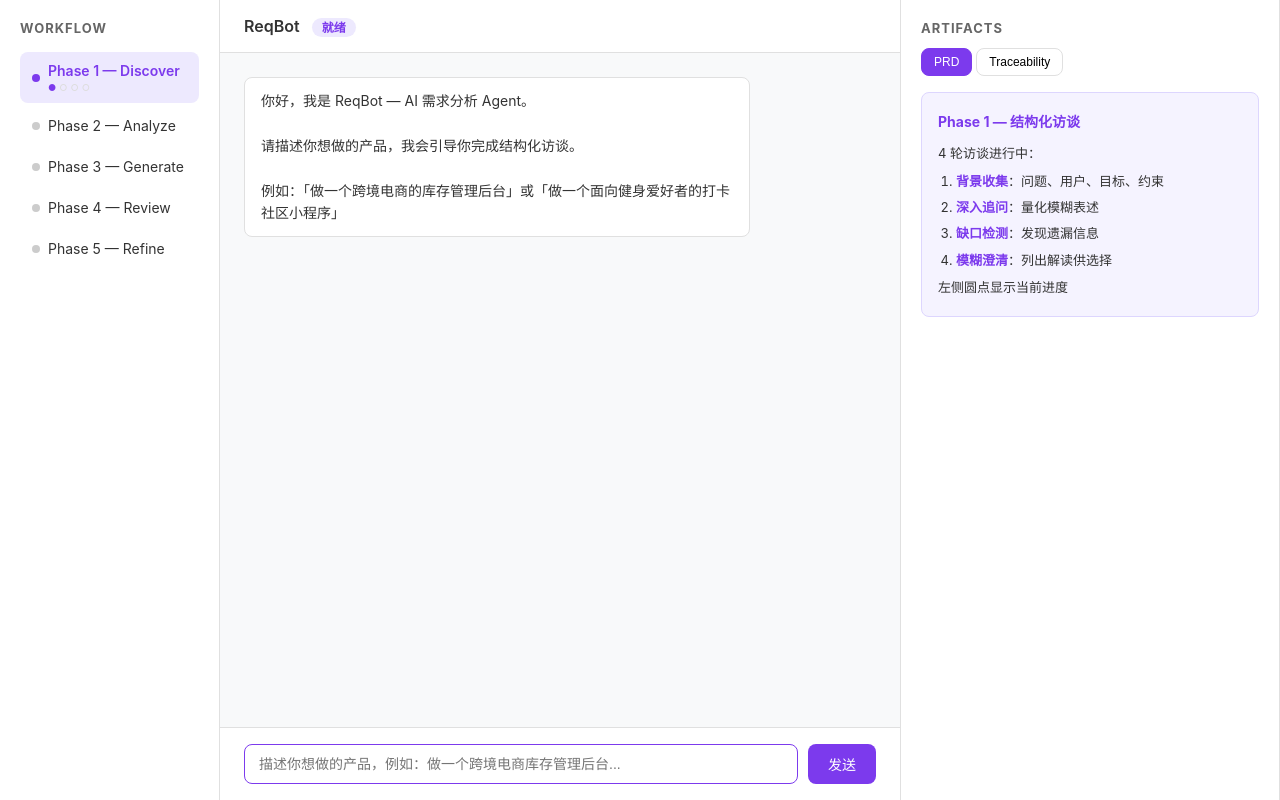
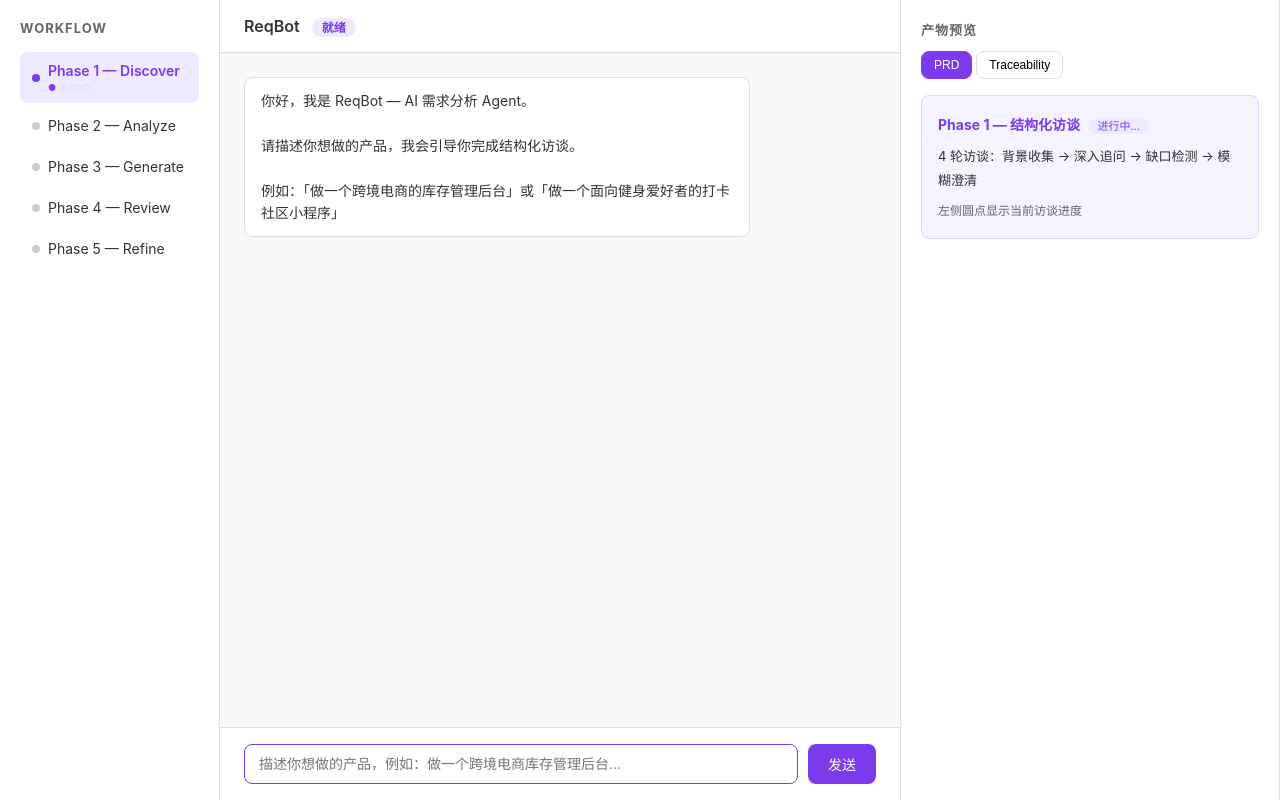
Before and after one commit to gaasingzhang-code/111, a Python web app: template web/templates/index.html in a window 1280 px wide. Run offline with Jinja, Linux system fonts and the light colour scheme; the template is opened without the code that fills it, so the values that code supplies are empty.

Commit message:
fix: 修复导出500错误(slug中文化)、PRD自动续写、右侧面板产物展示

````diff
--- a/web/static/app.js
+++ b/web/static/app.js
@@ -1,4 +1,47 @@
 // ReqBot Web — Frontend Logic
+
+// ── Minimal Markdown renderer (zero dependencies) ──
+function renderMarkdown(text) {
+  if (!text) return '';
+  let html = text
+    // Escape HTML first
+    .replace(/&/g, '&amp;').replace(/</g, '&lt;').replace(/>/g, '&gt;')
+    // Code blocks (``` ... ```)
+    .replace(/```(\w*)\n([\s\S]*?)```/g, '<pre><code>$2</code></pre>')
+    // Inline code
+    .replace(/`([^`]+)`/g, '<code>$1</code>')
+    // Headings
+    .replace(/^#### (.+)$/gm, '<h4>$1</h4>')
+    .replace(/^### (.+)$/gm, '<h3>$1</h3>')
+    .replace(/^## (.+)$/gm, '<h2>$1</h2>')
+    .replace(/^# (.+)$/gm, '<h1>$1</h1>')
+    // Bold and italic
+    .replace(/\*\*\*(.+?)\*\*\*/g, '<strong><em>$1</em></strong>')
+    .replace(/\*\*(.+?)\*\*/g, '<strong>$1</strong>')
+    .replace(/\*(.+?)\*/g, '<em>$1</em>')
+    // Table rows
+    .replace(/^\|(.+)\|$/gm, (line) => {
+      const cells = line.split('|').filter(c => c.trim()).map(c => c.trim());
+      if (/^[-| :]+$/.test(line.replace(/\|/g, ''))) return ''; // separator row
+      const isHeader = cells.length > 0 && !line.includes('---');
+      const tag = isHeader ? 'th' : 'td';
+      return '<tr>' + cells.map(c => `<${tag}>${c}</${tag}>`).join('') + '</tr>';
+    })
+    // Wrap adjacent <tr>s in <table>
+    .replace(/(<tr>[\s\S]*?<\/tr>)+/g, '<table>$&</table>')
+    // Unordered lists
+    .replace(/^- (.+)$/gm, '<li>$1</li>')
+    .replace(/(<li>[\s\S]*?<\/li>)+/g, (m) => m.includes('<table>') ? m : '<ul>' + m + '</ul>')
+    // Ordered lists
+    .replace(/^\d+\. (.+)$/gm, '<li>$1</li>')
+    // Links
+    .replace(/\[([^\]]+)\]\(([^)]+)\)/g, '<a href="$2">$1</a>')
+    // Paragraphs: double newlines
+    .replace(/\n\n/g, '</p><p>')
+    // Line breaks
+    .replace(/\n/g, '<br>');
+  return '<p>' + html + '</p>';
+}
 
 const state = {
   sessionId: null,
@@ -195,8 +238,8 @@ function appendToLastMessage(text) {
 function renderLastMessageMarkdown() {
   const msgs = messagesEl.querySelectorAll('.message.agent[data-raw]');
   const last = msgs[msgs.length - 1];
-  if (last && typeof marked !== 'undefined') {
-    last.innerHTML = marked.parse(last.textContent);
+  if (last) {
+    last.innerHTML = renderMarkdown(last.textContent);
     last.removeAttribute('data-raw');
   }
 }
@@ -253,105 +296,101 @@ async function tryLoadArtifacts() {
   try {
     const resp = await fetch(`/api/session/${state.sessionId}`);
     const data = await resp.json();
+    console.log('tryLoadArtifacts:', data);
 
-    if (data.has_prd && !state.artifacts.prd) {
-      const prdResp = await fetch(`/api/export/${state.sessionId}/prd`);
-      if (prdResp.ok) state.artifacts.prd = await prdResp.text();
-    }
-    if (data.has_review && !state.artifacts.review) {
-      const reviewResp = await fetch(`/api/export/${state.sessionId}/trace`);
-      if (reviewResp.ok) state.artifacts.review = await reviewResp.text();
-    }
+    // Update download links FIRST (always, even if content preview fails)
+    let hasNewArtifact = false;
+    downloadLinks.innerHTML = '';
 
-    // Only update panel when we have actual content
-    if (state.artifacts.prd || state.artifacts.review) {
-      if (state.artifacts.review) {
-        renderArtifactTab('trace');
-        switchArtifactTab('trace');
-      } else if (state.artifacts.prd) {
-        renderArtifactTab('prd');
-        switchArtifactTab('prd');
+    if (data.has_prd) {
+      if (!state.artifacts.prd) {
+        try {
+          const prdResp = await fetch(`/api/export/${state.sessionId}/prd`);
+          if (prdResp.ok) {
+            state.artifacts.prd = await prdResp.text();
+            hasNewArtifact = true;
+          }
+        } catch (e) { console.log('PRD fetch failed:', e); }
       }
-      // Show export button in toolbar
-      if (state.artifacts.prd && exportBtn) {
-        exportBtn.style.display = 'inline-block';
-        exportBtn.href = `/api/export/${state.sessionId}/prd`;
+      if (state.artifacts.prd) {
+        downloadLinks.innerHTML += `<a class="download-btn" href="/api/export/${state.sessionId}/prd" download>下载 PRD (.md)</a>`;
+      } else {
+        downloadLinks.innerHTML += `<a class="download-btn" href="/api/export/${state.sessionId}/prd" download>下载 PRD (.md)</a>`;
       }
     }
 
-    // Update download links
-    downloadLinks.innerHTML = '';
-    if (state.artifacts.prd) {
-      downloadLinks.innerHTML += `<a class="download-btn" href="/api/export/${state.sessionId}/prd" download>下载 PRD (.md)</a>`;
+    if (data.has_review) {
+      if (!state.artifacts.review) {
+        try {
+          const reviewResp = await fetch(`/api/export/${state.sessionId}/trace`);
+          if (reviewResp.ok) {
+            state.artifacts.review = await reviewResp.text();
+            hasNewArtifact = true;
+          }
+        } catch (e) { console.log('Review fetch failed:', e); }
+      }
+      if (state.artifacts.review) {
+        downloadLinks.innerHTML += `<a class="download-btn" href="/api/export/${state.sessionId}/trace" download>下载 追溯矩阵 (.json)</a>`;
+      } else {
+        downloadLinks.innerHTML += `<a class="download-btn" href="/api/export/${state.sessionId}/trace" download>下载 追溯矩阵 (.json)</a>`;
+      }
     }
-    if (state.artifacts.review) {
-      downloadLinks.innerHTML += `<a class="download-btn" href="/api/export/${state.sessionId}/trace" download>下载 追溯矩阵 (.json)</a>`;
+
+    // Show artifact content if newly loaded
+    if (hasNewArtifact && (state.artifacts.prd || state.artifacts.review)) {
+      if (state.artifacts.review) {
+        renderArtifactContentTab('trace');
+        switchArtifactTab('trace');
+      } else {
+        renderArtifactContentTab('prd');
+        switchArtifactTab('prd');
+      }
     }
-  } catch (e) { /* ignore */ }
+  } catch (e) {
+    console.log('tryLoadArtifacts error:', e);
+  }
 }
 
 function renderPhaseGuide(phase) {
-  // Don't overwrite artifact content once we have real artifacts
-  if (state.artifacts.prd || state.artifacts.review) return;
+  // Always show guide in right panel — don't return early for artifacts
+  // (artifact tab switching is handled separately)
 
-  const guides = {
-    1: `<div class="phase-guide">
-      <h4>Phase 1 — 结构化访谈</h4>
-      <p>4 轮访谈进行中：</p>
-      <ol>
-        <li><strong>背景收集</strong>：问题、用户、目标、约束</li>
-        <li><strong>深入追问</strong>：量化模糊表述</li>
-        <li><strong>缺口检测</strong>：发现遗漏信息</li>
-        <li><strong>模糊澄清</strong>：列出解读供选择</li>
-      </ol>
-      <p class="guide-hint">左侧圆点显示当前进度</p>
-    </div>`,
-    2: `<div class="phase-guide">
-      <h4>Phase 2 — 需求分析</h4>
-      <p>Agent 正在自动执行：</p>
-      <ul>
-        <li>MoSCoW 优先级分类</li>
-        <li>5 类边界用例枚举</li>
-        <li>跨需求一致性检查</li>
-      </ul>
-      <p class="guide-hint">完成后此处将展示分析结果</p>
-    </div>`,
-    3: `<div class="phase-guide">
-      <h4>Phase 3 — PRD 生成</h4>
-      <p>正在按 12 章节模板生成完整 PRD...</p>
-      <p class="guide-hint">生成完毕后自动展示，可下载 .md 文件</p>
-    </div>`,
-    4: `<div class="phase-guide">
-      <h4>Phase 4 — 质量审查</h4>
-      <p>正在审计：完整度 / 模糊表述 / 可度量性 / 追溯性</p>
-      <p class="guide-hint">完成后点击「Traceability」查看审计报告</p>
-    </div>`,
-    5: `<div class="phase-guide">
-      <h4>Phase 5 — 最终交付</h4>
-      <p>正在精炼最终 PRD 并生成追溯矩阵...</p>
-    </div>`,
+  const phaseInfo = {
+    1: { title: 'Phase 1 — 结构化访谈', desc: '4 轮访谈：背景收集 → 深入追问 → 缺口检测 → 模糊澄清', status: '进行中...' },
+    2: { title: 'Phase 2 — 需求分析', desc: '自动执行 MoSCoW 分类、边界用例枚举、一致性检查', status: '自动分析中...' },
+    3: { title: 'Phase 3 — PRD 生成', desc: '按 12 章节模板生成完整 PRD', status: '正在生成 PRD...' },
+    4: { title: 'Phase 4 — 质量审查', desc: '审计 PRD 完整度、模糊表述、可度量性、追溯性', status: '审计中...' },
+    5: { title: 'Phase 5 — 最终交付', desc: '精炼最终 PRD 并生成追溯矩阵', status: '收尾中...' },
   };
 
-  artifactContent.innerHTML = guides[phase] || guides[1];
+  const info = phaseInfo[phase] || phaseInfo[1];
+  const hasArtifact = state.artifacts.prd || state.artifacts.review;
+  const statusText = hasArtifact ? '已完成' : info.status;
+
+  artifactContent.innerHTML = `<div class="phase-guide">
+    <h4>${info.title} <span class="guide-status">${statusText}</span></h4>
+    <p>${info.desc}</p>
+    ${phase === 1 ? '<p class="guide-hint">左侧圆点显示当前访谈进度</p>' : ''}
+    ${hasArtifact ? '<p class="guide-hint">点击上方「PRD」或「Traceability」标签查看产物</p>' : ''}
+    ${phase >= 3 && !hasArtifact ? '<p class="guide-hint">生成完毕后此处将自动展示 PRD 内容</p>' : ''}
+  </div>`;
 }
 
-function renderArtifactTab(tab) {
+function renderArtifactContentTab(tab) {
   const content = tab === 'prd' ? state.artifacts.prd : state.artifacts.review;
   if (!content) {
-    artifactContent.innerHTML = '<div class="empty-state">产物尚未生成</div>';
+    // Keep the phase guide visible, don't clear the panel
     return;
   }
-  if (tab === 'prd' && typeof marked !== 'undefined') {
-    artifactContent.innerHTML = marked.parse(content);
-  } else if (tab === 'trace') {
+  if (tab === 'prd') {
+    artifactContent.innerHTML = renderMarkdown(content);
+  } else {
     try {
       const json = JSON.parse(content);
       artifactContent.innerHTML = `<pre><code>${escapeHtml(JSON.stringify(json, null, 2))}</code></pre>`;
     } catch {
-      artifactContent.innerHTML = `<div class="phase-guide">${escapeHtml(content).replace(/\n/g, '<br>')}</div>`;
+      artifactContent.innerHTML = `<pre><code>${escapeHtml(content)}</code></pre>`;
     }
-  } else {
-    artifactContent.innerHTML = `<pre><code>${escapeHtml(content)}</code></pre>`;
   }
 }
 
--- a/web/static/style.css
+++ b/web/static/style.css
@@ -381,25 +381,52 @@ body {
   color: var(--accent);
 }
 
+.guide-status {
+  font-size: 11px;
+  font-weight: 400;
+  color: var(--accent);
+  background: var(--accent-light);
+  padding: 1px 8px;
+  border-radius: 10px;
+  margin-left: 6px;
+}
+
+.guide-hint {
+  margin-top: 8px;
+  color: var(--text-secondary);
+  font-size: 12px;
+}
+
 .download-links {
   display: flex;
   gap: 8px;
-  margin-top: 16px;
+  margin-bottom: 12px;
+  flex-wrap: wrap;
+}
+
+.download-links:empty {
+  display: none;
 }
 
 .download-btn {
-  padding: 6px 14px;
-  background: var(--accent-light);
-  color: var(--accent);
+  padding: 8px 16px;
+  background: var(--success);
+  color: #fff;
   border: none;
   border-radius: var(--radius);
-  font-size: 12px;
+  font-size: 13px;
+  font-weight: 600;
   cursor: pointer;
   text-decoration: none;
   display: inline-block;
+  text-align: center;
 }
 
-.download-btn:hover { background: #ddd6fe; }
+.download-btn:hover {
+  background: #059669;
+  color: #fff;
+  text-decoration: none;
+}
 
 /* ── Loading ───────────────────────────── */
 .typing-indicator {
--- a/web/templates/index.html
+++ b/web/templates/index.html
@@ -5,7 +5,7 @@
 <meta name="viewport" content="width=device-width, initial-scale=1.0">
 <title>ReqBot — AI 需求分析 Agent</title>
 <link rel="stylesheet" href="/static/style.css">
-<script src="https://cdn.jsdelivr.net/npm/marked/marked.min.js"></script>
+<!-- 零外部依赖，无 CDN 阻塞 -->
 </head>
 <body>
 
@@ -63,7 +63,8 @@
 
   <!-- Artifact Panel (Right) -->
   <aside class="panel artifact-panel">
-    <h3>Artifacts</h3>
+    <h3>产物预览</h3>
+    <div id="download-links" class="download-links"></div>
     <div class="artifact-tabs">
       <button class="artifact-tab active" data-tab="prd">PRD</button>
       <button class="artifact-tab" data-tab="trace">Traceability</button>
@@ -71,7 +72,6 @@
     <div id="artifact-content" class="artifact-content">
       <div class="empty-state">完成对应阶段后自动展示</div>
     </div>
-    <div id="download-links" class="download-links"></div>
   </aside>
 </div>
 
````
Also changed, not shown: web/server.py (+38 -14 lines).
